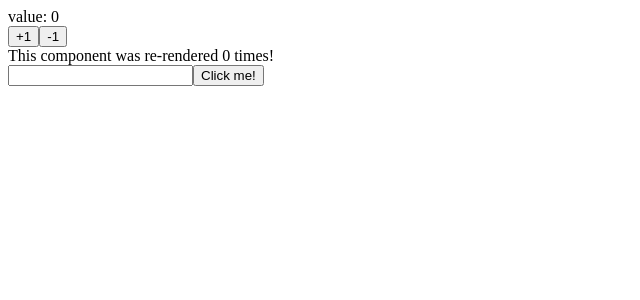
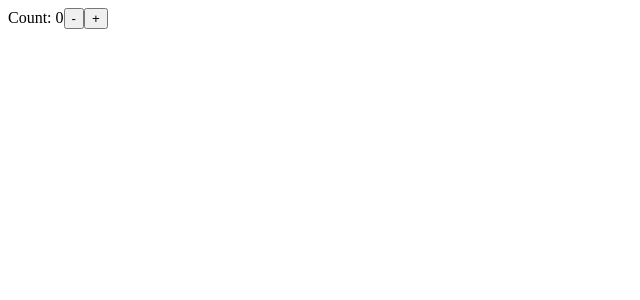
Before and after one commit to fo-ji/my-first-react-app-in-typescript, a React (Create React App) app: page / in a window 1280 px wide. Shown: the top 300 px of the page, without its empty margins (0-640 px from the left). Built offline with nearby package versions, Linux system fonts and the light colour scheme; the HTML template or start-up script is replaced by a standard one.

Commit message:
learn useReducer with typescript

```diff
--- a/src/App.tsx
+++ b/src/App.tsx
@@ -1,5 +1,5 @@
 import React from 'react';
-import Counter from './Counter';
+import CounterWithReducer from './CounterWithReducer';
 
 interface AppProps {
   message?: string;
@@ -9,7 +9,7 @@
 const App: React.FunctionComponent<AppProps> = ({ message }) => {
   return (
     <div>
-      <Counter />
+      <CounterWithReducer />
     </div>
   )
 };
--- /dev/null
+++ b/src/CounterWithReducer.tsx
@@ -0,0 +1,27 @@
+import React, { useReducer } from 'react'
+
+const initialState = {count: 0};
+
+function reducer(state: any, action: any) {
+  switch (action.type) {
+    case 'increment':
+      return {count: state.count + 1};
+    case 'decrement':
+      return {count: state.count - 1};
+    default:
+      throw new Error();
+  }
+}
+
+function CounterWithReducer() {
+  const [state, dispatch] = useReducer(reducer, initialState);
+  return (
+    <>
+      Count: {state.count}
+      <button onClick={() => dispatch({type: 'decrement'})}>-</button>
+      <button onClick={() => dispatch({type: 'increment'})}>+</button>
+    </>
+  );
+}
+
+export default CounterWithReducer
```
